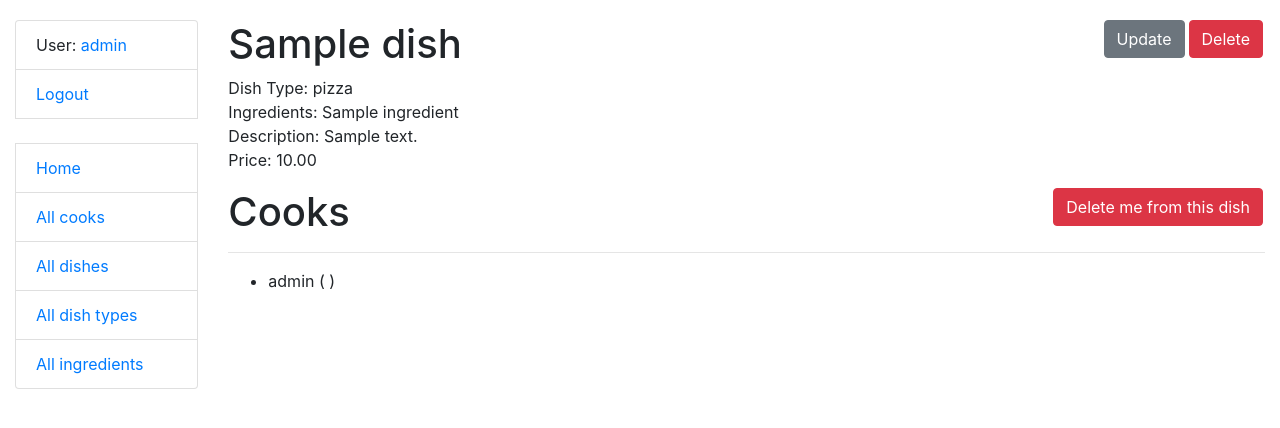
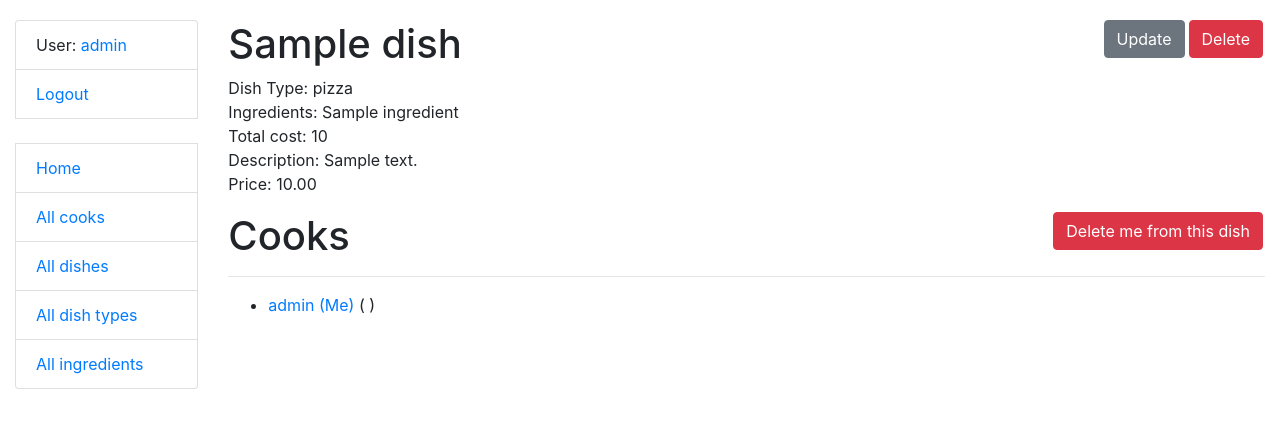
Before and after one commit to olmatiash/Restaurant-Kitchen-Service, a Django app: page /dishes/1/ in a window 1280 px wide. Shown: the top 428 px of the page. Run offline with Django 4.2, Linux system fonts and the light colour scheme; a user stored in the database is signed in; data comes from the database, SQL or seed files in the repository; tables that the repository leaves empty hold one stand-in row (values such as "Sample post").

Commit message:
Add new func to sum total_cost of ingredient

```diff
--- a/restaurant/views.py
+++ b/restaurant/views.py
@@ -1,10 +1,11 @@
 from django.contrib.auth import get_user_model
 from django.contrib.auth.decorators import login_required
-from django.http import HttpResponseRedirect
-from django.shortcuts import render
+from django.http import HttpResponseRedirect, request
+from django.shortcuts import render, redirect, get_object_or_404
 from django.urls import reverse_lazy
 from django.views import generic
 from django.contrib.auth.mixins import LoginRequiredMixin
+from django.views.generic import RedirectView
 
 from .models import Cook, Dish, DishType, Ingredient
 from .forms import (
@@ -62,6 +63,10 @@
         return queryset
 
 
+class DishTypeDetailView(LoginRequiredMixin, generic.DetailView):
+    model = DishType
+
+
 class DishTypeCreateView(LoginRequiredMixin, generic.CreateView):
     model = DishType
     fields = "__all__"
@@ -100,6 +105,14 @@
 
 class DishDetailView(LoginRequiredMixin, generic.DetailView):
     model = Dish
+
+    def dish_detail_view(self, dish_id):
+        dish = Dish.objects.get(pk=dish_id)
+        dish(total_cost=dish.ingredients.all().sum())
+        context = {
+            "dish": dish,
+        }
+        return render(self, "restaurant/dish_detail.html", context=context)
 
 
 class DishCreateView(LoginRequiredMixin, generic.CreateView):
--- a/templates/restaurant/dish_detail.html
+++ b/templates/restaurant/dish_detail.html
@@ -1,5 +1,4 @@
 {% extends "base.html" %}
-
 {% block content %}
   <h1>
     {{ dish.name }}
@@ -19,6 +18,9 @@
       {{ ingredient.name }}
       {% if not forloop.last %}, {% endif %}
       {% endfor %}
+    <br>
+    Total cost:
+    {{ dish.total_cost }}
     <br>
     Description:
     {{ dish.description }}
@@ -43,7 +45,8 @@
   <hr>
   <ul>
     {% for cook in dish.cooks.all %}
-      <li>{{ cook.username }} ({{ cook.first_name }} {{ cook.last_name }})</li>
+      <li><a href="{{ cook.get_absolute_url }}">{{ cook.username }} {% if user == cook %} (Me){% endif %}</a>
+      ({{ cook.first_name }} {{ cook.last_name }})</li>
     {% endfor %}
   </ul>
 {% endblock %}
```
